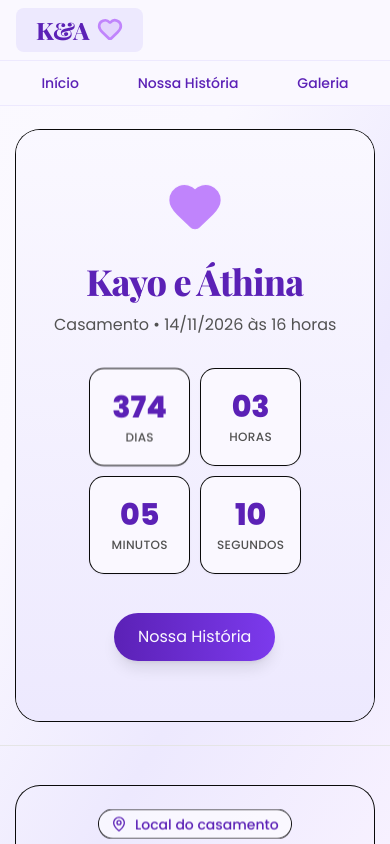
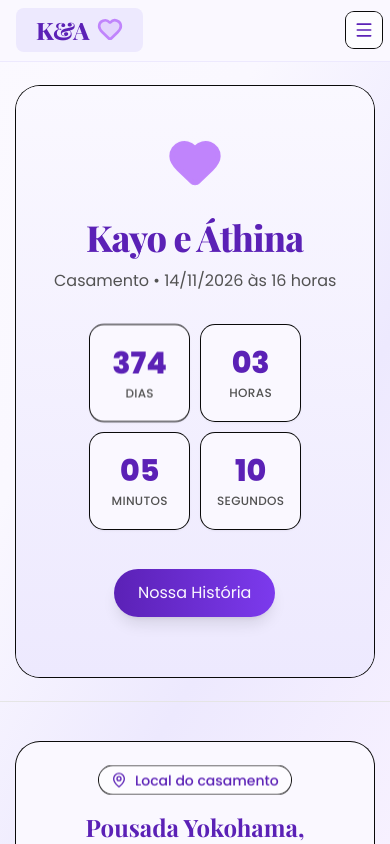
Before and after one commit to KayoWeiber/Kayo-e-Athina, a React (Vite) app: page / in a window 390 px wide. Shown: the top 844 px of the page. Built offline with nearby package versions, Linux system fonts and the light colour scheme; a web font is replaced by a local one.

Commit message:
feat: Adicionado resposividade em dispositivos móveis. menu hambúrguer e ajustes de grid

```diff
--- a/index.html
+++ b/index.html
@@ -2,7 +2,7 @@
 <html lang="pt-BR">
   <head>
     <meta charset="UTF-8" />
-    <meta name="viewport" content="width=device-width, initial-scale=1" />
+  <meta name="viewport" content="width=device-width, initial-scale=1, viewport-fit=cover" />
 
     <!-- Primary Meta -->
     <title>Kayo & Áthina</title>
--- a/src/components/Footer.tsx
+++ b/src/components/Footer.tsx
@@ -3,8 +3,8 @@ import { Link } from "react-router-dom";
 
 export default function Footer() {
   return (
-    <footer className="mt-12 border-t ka-border-detalhe bg-background/50">
-      <div className="mx-auto max-w-6xl px-4 py-8 md:px-6 md:py-10">
+    <footer className="mt-12 border-t ka-border-detalhe bg-background/50 safe-pb">
+      <div className="ka-container py-8 md:py-10">
         {/* Logo + mensagem */}
         <div className="flex flex-col items-center justify-between gap-6 md:flex-row">
           <Link to="/" className="flex items-center gap-2 select-none" aria-label="Kayo & Áthina">
--- a/src/components/Galeria.tsx
+++ b/src/components/Galeria.tsx
@@ -2,7 +2,7 @@ import Reveal from "./Reveal";
 
 export default function Galeria() {
   return (
-    <main className="mx-auto max-w-6xl px-4 py-12 md:px-6 md:py-16">
+  <main className="ka-container py-12 md:py-16">
       <Reveal>
         <h1 className="text-3xl font-extrabold tracking-tight md:text-4xl ka-text-roxo-escuro">Galeria</h1>
       </Reveal>
--- a/src/components/Header.tsx
+++ b/src/components/Header.tsx
@@ -1,7 +1,56 @@
-import { Heart } from "lucide-react";
-import { Link } from "react-router-dom";
+import { Heart, Menu, X } from "lucide-react";
+import { Link, useLocation } from "react-router-dom";
+import { useEffect, useRef, useState } from "react";
+import { cn } from "../lib/utils";
 
 export default function Header() {
+  const [open, setOpen] = useState(false);
+  const location = useLocation();
+  const menuRef = useRef<HTMLDivElement | null>(null);
+  const buttonRef = useRef<HTMLButtonElement | null>(null);
+
+  // Fechar ao trocar de rota
+  useEffect(() => {
+    setOpen(false);
+  }, [location.pathname]);
+
+  // Fechar com ESC
+  useEffect(() => {
+    const onKey = (e: KeyboardEvent) => {
+      if (e.key === "Escape") setOpen(false);
+    };
+    window.addEventListener("keydown", onKey);
+    return () => window.removeEventListener("keydown", onKey);
+  }, []);
+
+  // Fechar ao clicar fora do menu (apenas quando aberto)
+  useEffect(() => {
+    if (!open) return;
+    const onPointerDown = (e: MouseEvent | TouchEvent) => {
+      const target = e.target as Node | null;
+      const menuEl = menuRef.current;
+      const btnEl = buttonRef.current;
+      if (!target) return;
+      const clickedInsideMenu = !!menuEl && menuEl.contains(target);
+      const clickedOnButton = !!btnEl && btnEl.contains(target);
+      if (!clickedInsideMenu && !clickedOnButton) setOpen(false);
+    };
+    document.addEventListener("mousedown", onPointerDown);
+    document.addEventListener("touchstart", onPointerDown, { passive: true });
+    return () => {
+      document.removeEventListener("mousedown", onPointerDown);
+      document.removeEventListener("touchstart", onPointerDown);
+    };
+  }, [open]);
+
+  // Fechar ao rolar a página
+  useEffect(() => {
+    if (!open) return;
+    const onScroll = () => setOpen(false);
+    window.addEventListener("scroll", onScroll, { passive: true });
+    return () => window.removeEventListener("scroll", onScroll);
+  }, [open]);
+
   return (
     <header className="sticky top-0 z-50 w-full border-b ka-header">
       <div className="mx-auto flex max-w-6xl items-center justify-between pl-4 pr-2 py-2 md:pl-6 md:pr-2">
@@ -37,16 +86,46 @@ export default function Header() {
           </Link>
         </nav>
 
-        {/* CTA */}
+        {/* Botão hambúrguer (mobile) */}
+        <button
+          type="button"
+          className="md:hidden inline-flex items-center justify-center rounded-md p-2 ring-1 ka-border-detalhe bg-white/70 hover:bg-white transition"
+          aria-controls="ka-mobile-menu"
+          aria-expanded={open}
+          aria-label={open ? "Fechar menu" : "Abrir menu"}
+          onClick={() => setOpen((v) => !v)}
+          ref={buttonRef}
+        >
+          {open ? (
+            <X className="h-5 w-5 ka-text-roxo-escuro" aria-hidden />
+          ) : (
+            <Menu className="h-5 w-5 ka-text-roxo-escuro" aria-hidden />
+          )}
+        </button>
 
       </div>
-
-      {/* Navegação mobile */}
-      <div className="md:hidden border-t ka-border-detalhe">
-        <nav className="mx-auto flex max-w-6xl items-center justify-around px-3 py-2">
-          <Link to="/" className="font-body rounded px-2 py-1 text-sm font-medium ka-text-roxo-escuro">Início</Link>
-          <Link to="/nossa-historia" className="font-body rounded px-2 py-1 text-sm font-medium ka-text-roxo-escuro">Nossa História</Link>
-          <Link to="/galeria" className="font-body rounded px-2 py-1 text-sm font-medium ka-text-roxo-escuro">Galeria</Link>
+      {/* Navegação mobile (dropdown) */}
+      <div
+        id="ka-mobile-menu"
+        ref={menuRef}
+        aria-hidden={!open}
+        className={cn(
+          "md:hidden border-t ka-border-detalhe ka-bg-gelo overflow-hidden transition-all duration-300 ease-out transform-gpu",
+          open ? "max-h-screen opacity-100 translate-y-0" : "max-h-0 opacity-0 -translate-y-1 pointer-events-none"
+        )}
+      >
+        <nav className="mx-auto max-w-6xl px-4 py-3 md:px-6" aria-label="Seções principais (mobile)">
+          <ul className="flex flex-col">
+            <li className="border-t ka-border-detalhe first:border-t-0">
+              <Link to="/" className="block py-2.5 font-body text-base font-medium ka-text-roxo-escuro">Início</Link>
+            </li>
+            <li className="border-t ka-border-detalhe first:border-t-0">
+              <Link to="/nossa-historia" className="block py-2.5 font-body text-base font-medium ka-text-roxo-escuro">Nossa História</Link>
+            </li>
+            <li className="border-t ka-border-detalhe first:border-t-0">
+              <Link to="/galeria" className="block py-2.5 font-body text-base font-medium ka-text-roxo-escuro">Galeria</Link>
+            </li>
+          </ul>
         </nav>
       </div>
     </header>
--- a/src/components/Historia.tsx
+++ b/src/components/Historia.tsx
@@ -2,7 +2,7 @@ import Reveal from "./Reveal";
 
 export default function Historia() {
   return (
-    <main className="mx-auto max-w-6xl px-4 py-12 md:px-6 md:py-16">
+  <main className="ka-container py-12 md:py-16">
       <Reveal>
         <h1 className="text-3xl font-extrabold tracking-tight md:text-4xl ka-text-roxo-escuro">Nossa História</h1>
       </Reveal>
--- a/src/components/Home.tsx
+++ b/src/components/Home.tsx
@@ -53,7 +53,7 @@ function Home() {
   return (
     <main>
       {/* Início (Hero) */}
-      <section id="inicio" className="mx-auto max-w-6xl px-4 md:px-6 py-6 md:py-10">
+  <section id="inicio" className="ka-container py-6 md:py-10 scroll-mt-16 md:scroll-mt-24">
         <div className="relative overflow-hidden rounded-3xl ring-1 ka-border-detalhe">
           {/* fundo suave com gradiente lilás dentro do "quadrado" */}
           <div className="absolute inset-0 bg-linear-to-b from-[#FAF8FF] to-[#EDE9FE]" aria-hidden />
@@ -126,9 +126,9 @@ function Home() {
       {/* Local do casamento */}
       <section
         id="local"
-        className="mx-auto max-w-6xl px-4 md:px-6 py-10 md:py-14 border-t"
+        className="ka-container py-10 md:py-14 border-t scroll-mt-16 md:scroll-mt-24"
       >
-        <div className="relative overflow-hidden rounded-3xl ring-1 ka-border-detalhe p-6 md:p-8 ka-bg-gelobranco">
+  <div className="relative overflow-hidden rounded-3xl ring-1 ka-border-detalhe p-6 md:p-8 ka-bg-gelo">
           <div className="flex flex-col gap-4 md:gap-5 text-center items-center">
             <Reveal>
               <div className="inline-flex items-center gap-2 rounded-full px-3 py-1 text-sm ring-1 ka-border-detalhe bg-white/60">
--- a/src/components/NotFound.tsx
+++ b/src/components/NotFound.tsx
@@ -17,7 +17,7 @@ const NotFound: React.FC = () => {
   }, [seconds, navigate])
 
   return (
-    <main className="mx-auto max-w-6xl px-4 py-12 md:px-6 md:py-16">
+  <main className="ka-container py-12 md:py-16">
       <Reveal>
         <h1 className="text-3xl font-extrabold tracking-tight md:text-4xl ka-text-roxo-escuro">404</h1>
       </Reveal>
--- a/src/index.css
+++ b/src/index.css
@@ -119,6 +119,8 @@
     font-family: var(--font-body);
   }
   h1, h2, h3, h4, h5, h6 { font-family: var(--font-title); }
+  html { scroll-behavior: smooth; -webkit-text-size-adjust: 100%; text-size-adjust: 100%; }
+  img, video { max-width: 100%; height: auto; }
 }
 
 /* ====== Paleta K&A (padrão do projeto) ====== */
@@ -136,13 +138,20 @@
 @layer utilities {
   .font-body { font-family: var(--font-body); }
   .font-title { font-family: var(--font-title); }
+  .ka-container { margin-left: auto; margin-right: auto; max-width: 72rem; padding-left: 1rem; padding-right: 1rem; }
   /* Cores principais como utilitários simples */
   .ka-text-roxo-escuro { color: var(--ka-roxo-escuro); }
   .ka-text-lilas       { color: var(--ka-lilas-medio); }
   .ka-bg-gelo          { background-color: var(--ka-branco-gelo); }
   .ka-bg-detalhe       { background-color: var(--ka-detalhes-suaves); }
   .ka-border-detalhe   { border-color: var(--ka-detalhes-suaves); }
+  .safe-pb { padding-bottom: env(safe-area-inset-bottom); }
+  .safe-pt { padding-top: env(safe-area-inset-top); }
 
+
+@media (min-width: 768px) {
+  .ka-container { padding-left: 1.5rem; padding-right: 1.5rem; }
+}
   /* Header */
   .ka-header { background-color: var(--ka-branco-gelo); border-color: var(--ka-detalhes-suaves); }
   .ka-logo-badge { background-color: var(--ka-detalhes-suaves); }
```
